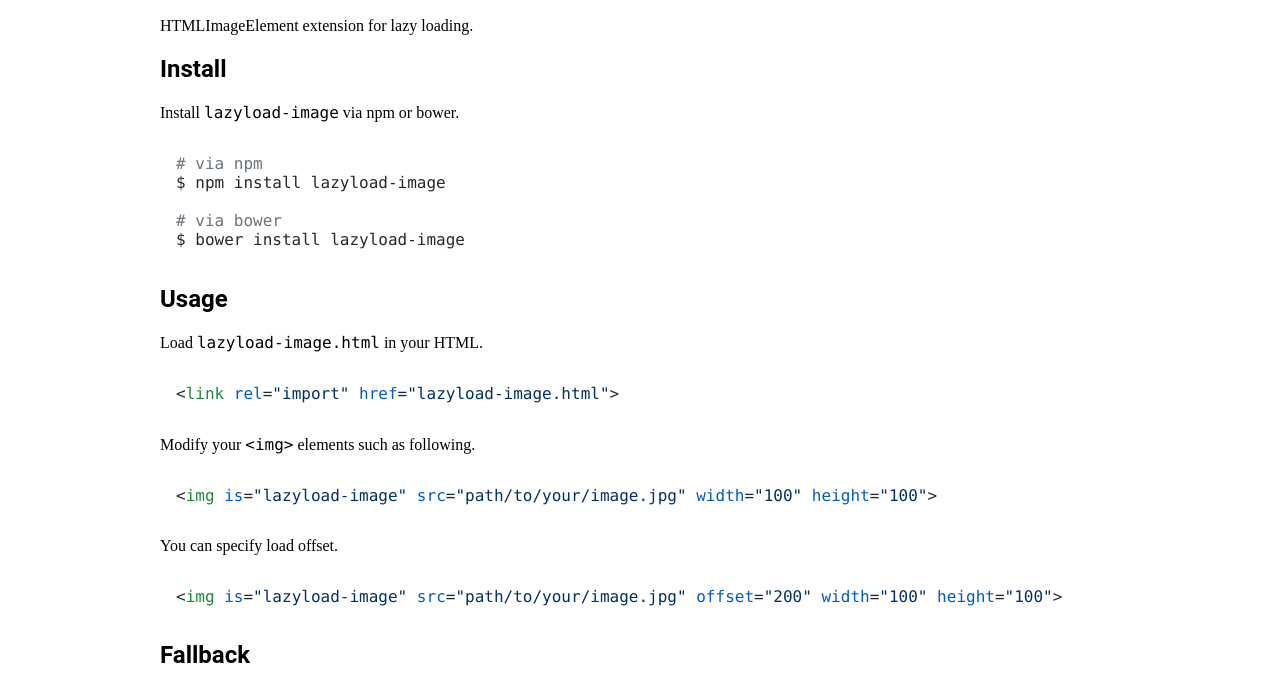
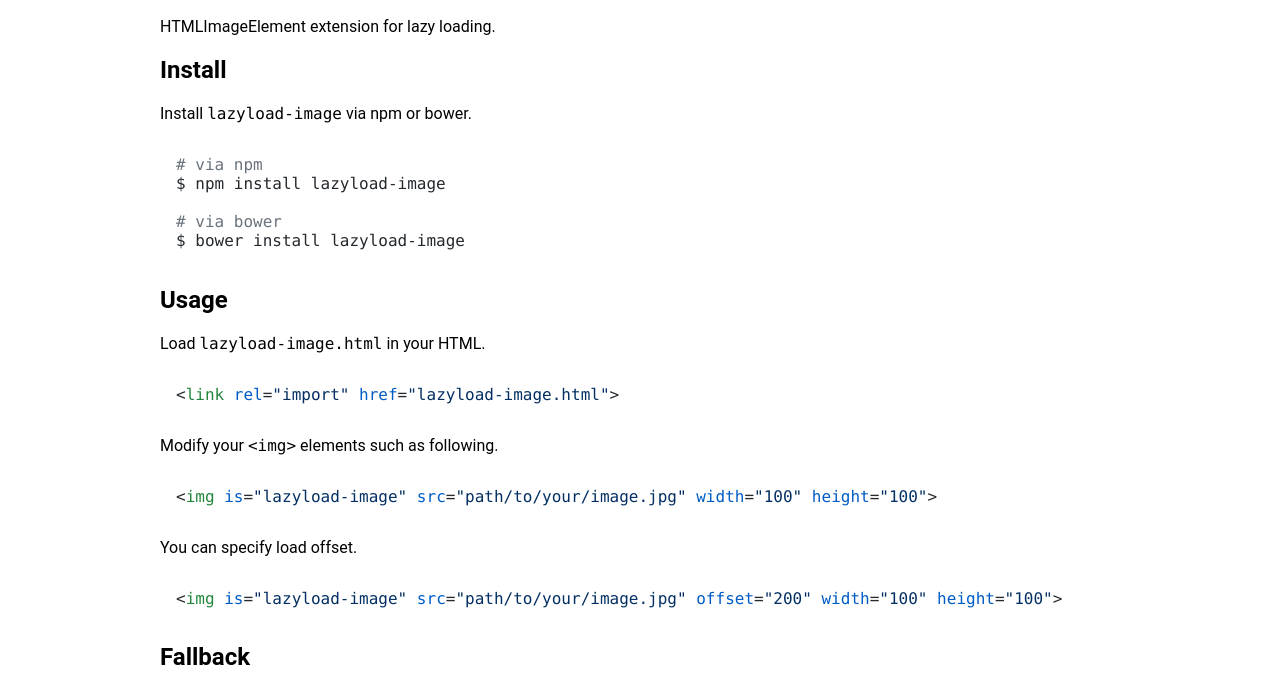
Before and after one commit to 1000ch/lazyload-image, a website: page index.html in a window 1280 px wide. Shown: the part 114-800 px from the top of the page. Drawn offline with nearby package versions, Linux system fonts and the light colour scheme.

Commit message:
Update style

```diff
--- a/index.html
+++ b/index.html
@@ -7,8 +7,7 @@
     <link rel="stylesheet" href="https://cdn.jsdelivr.net/highlight.js/9.3.0/styles/github.min.css">
     <link rel="import" href="lazyload-image.html">
     <style>
-      body { font-family: YuMincho, serif; }
-      h1, h2, h3, h4, h5, h6 { font-family: Roboto, Helvetica, Arial, sans-serif; }
+      body { font-family: Roboto, Helvetica, Arial, sans-serif; }
       code { font-family: "Roboto Mono", "Source Code Pro", Consolas, "Courier New", monospace; }
       .container { margin: auto; max-width: 960px; }
       a { text-decoration: none; color: #199ad5; }
```
